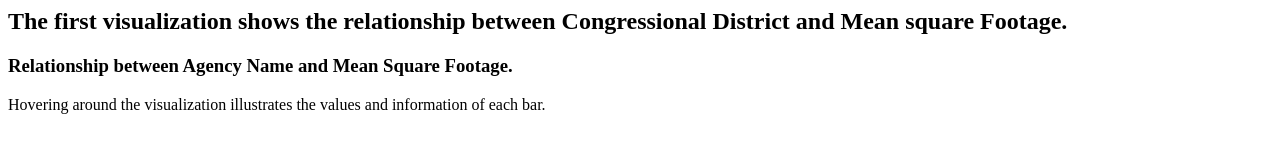
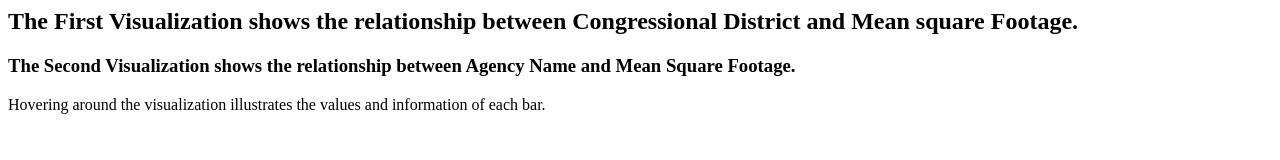
Before and after one commit to simran-malawat/simranmalawat.github.io, a plain HTML site: page index.html in a window 1280 px wide. Drawn offline with Linux system fonts and the light colour scheme; a script that the page names is missing.

Commit message:
Update index.html

```diff
--- a/index.html
+++ b/index.html
@@ -6,8 +6,8 @@
         <title>This is my example homepage.</title>
     </head>
     <body>
-        <h2> The first visualization shows the relationship between Congressional District and Mean square Footage. </h2>
-         <h3>Relationship between Agency Name and Mean Square Footage. </h3>
+        <h2> The First Visualization shows the relationship between Congressional District and Mean square Footage. </h2>
+         <h3> The Second Visualization shows the relationship between Agency Name and Mean Square Footage. </h3>
         <p>
             Hovering around the visualization illustrates the values and information of each bar.
         </p>
```
